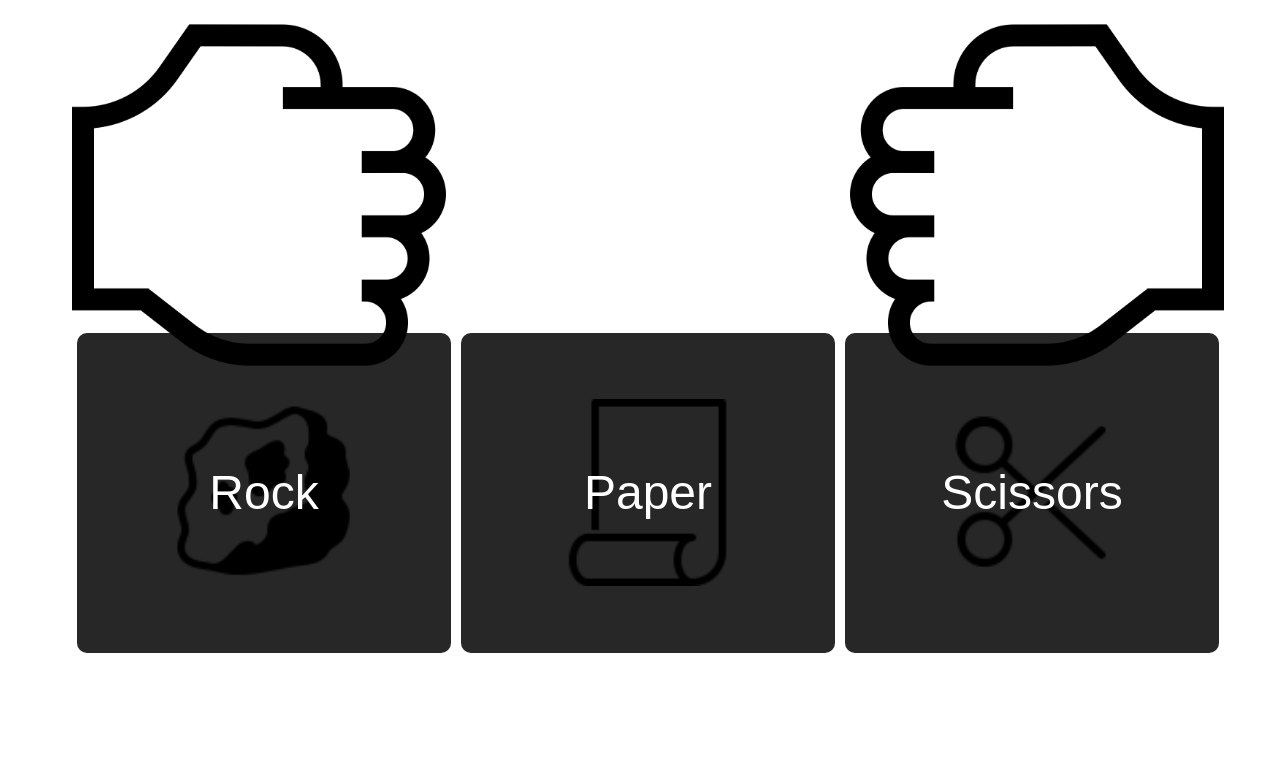
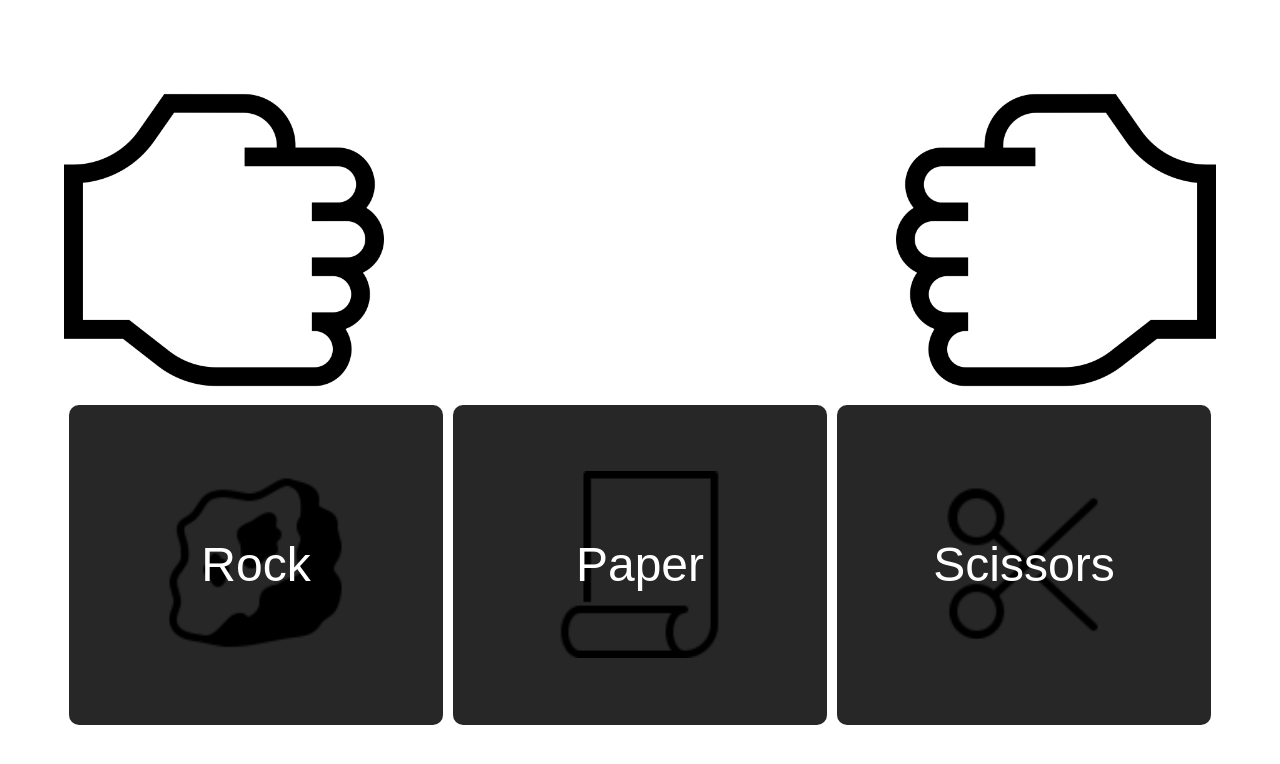
Before and after one commit to Acsilaa/rock-paper-scissors, a plain HTML site: page index.html in a window 1280 px wide. Drawn offline with nearby package versions, Linux system fonts and the light colour scheme.

Commit message:
css edits

```diff
--- a/script.js
+++ b/script.js
@@ -14,7 +14,7 @@ divs = {
 }
 async function Hands(move){
     $('img').toggleClass('anim');
-    await delay(2000);
+    await delay($(':root').css('--anim-dur').replace("s", "000") * 1);
     $('img').toggleClass('anim');
 }
 
--- a/style.css
+++ b/style.css
@@ -13,10 +13,13 @@ html{
     width: 100%;
 }
 body{
+    margin: 0;
+    height: 100%;
     width: 100%;
     display: flex;
     align-items: center;
     justify-content: center;
+    min-height: 100vh;
 }
 .cont{
     width: 90%;
@@ -72,8 +75,8 @@ body{
     background-size: 50%;
 }
 img{
-    width: 65%;
-    height: auto;
+    height: 100%;
+    width: auto;
     position: relative;
 }
 #enemy{
```
